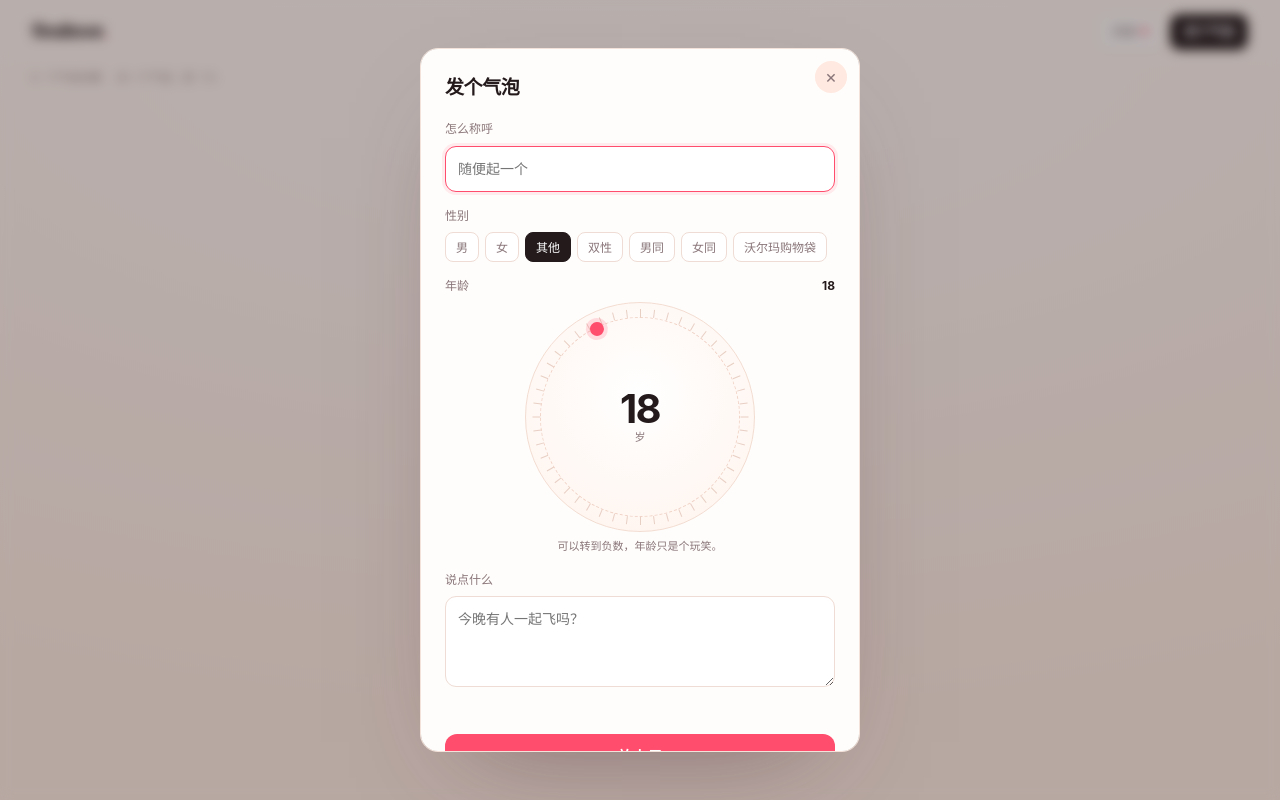
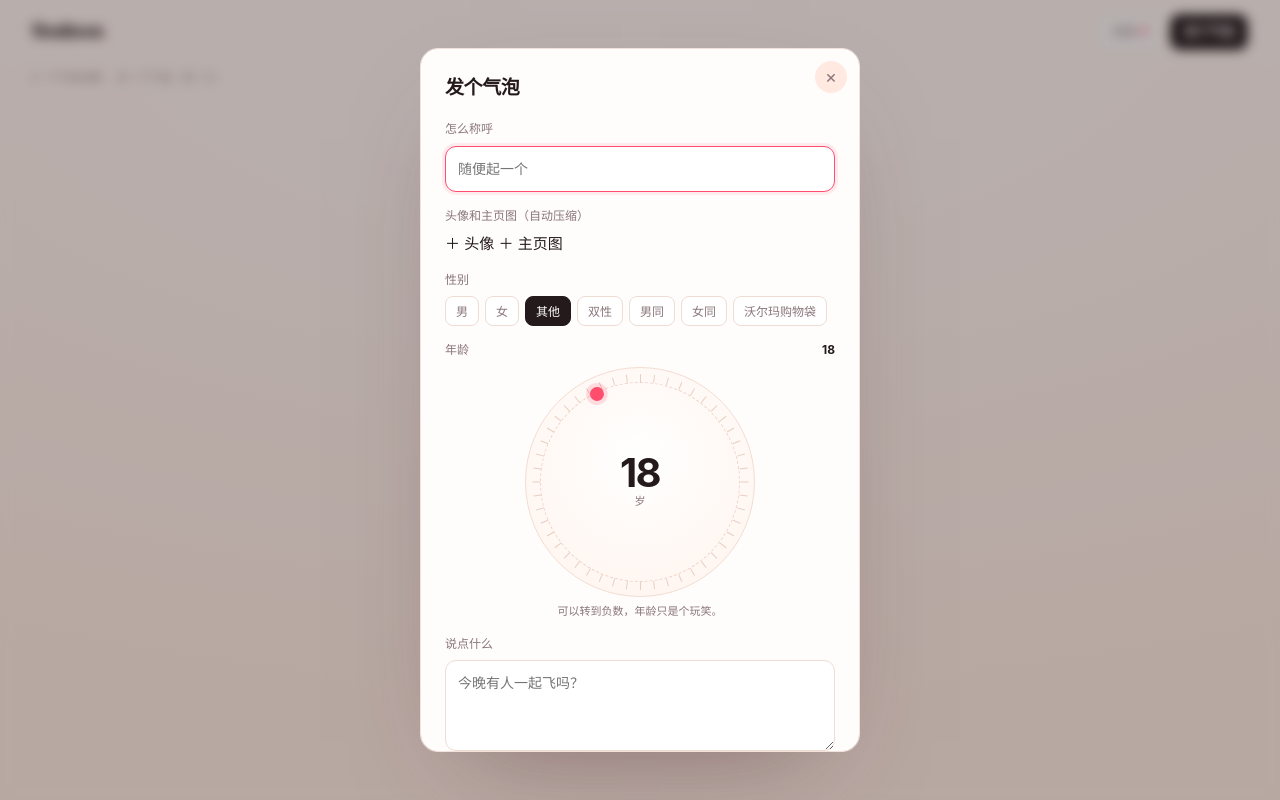
Before and after one commit to 917813fpv/findlove, a plain HTML site: page index.html in a window 1280 px wide. Both pictures are taken after a click on the button "发个气泡". Drawn offline with Linux system fonts and the light colour scheme; no server answers.

Commit message:
feat: bubble avatars + photo strip, cuter skin

```diff
--- a/index.html
+++ b/index.html
@@ -40,6 +40,14 @@
     <button class="x" data-close type="button" aria-label="关闭">×</button>
     <h2 id="composeTitle">发个气泡</h2>
     <label class="field"><span>怎么称呼</span><input id="nick" maxlength="16" placeholder="随便起一个" autocomplete="off"></label>
+    <div class="field media-field">
+      <span>头像和主页图（自动压缩）</span>
+      <div class="media-row">
+        <label class="pick avatar-pick"><input type="file" id="avatarInput" accept="image/*" hidden><span id="avatarPrev">＋ 头像</span></label>
+        <label class="pick"><input type="file" id="picsInput" accept="image/*" multiple hidden><span>＋ 主页图</span></label>
+      </div>
+      <div class="pics" id="picsPrev"></div>
+    </div>
     <div class="field"><span>性别</span><div class="genders" id="genders"></div></div>
     <div class="field age-field">
       <span>年龄 <b id="ageOut">18</b></span>
```
